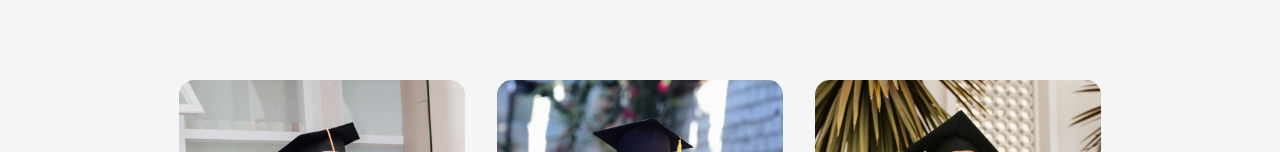
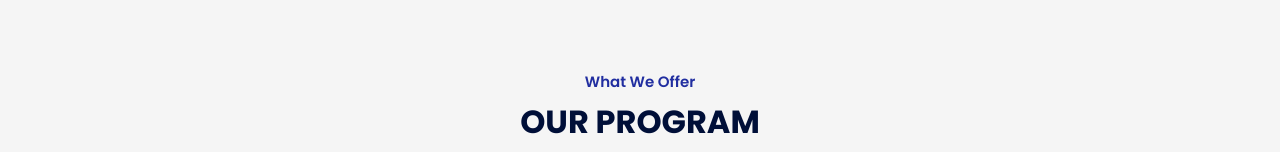
Before and after one commit to wdvaibhav15/Edu-Ray, a React (Vite) app: page / in a window 1280 px wide. Shown: the part 800-952 px from the top of the page. Built offline with nearby package versions, Linux system fonts and the light colour scheme.

Commit message:
complete title section

```diff
--- a/src/App.jsx
+++ b/src/App.jsx
@@ -2,6 +2,7 @@
 import Navbar from './Components/Navbar/Navbar'
 import Hero from './Components/Hero/Hero'
 import Programs from './Components/Programs/Programs'
+import Title from './Components/Title/Title'
 
 const App = () => {
   return (
@@ -9,6 +10,7 @@
       <Navbar />
       <Hero />
       <div className="container">
+        <Title subTitle="OUR PROGRAM" title="What We Offer" />
         <Programs />
       </div>
       </div>
--- a/src/Components/Title/Title.css
+++ b/src/Components/Title/Title.css
@@ -0,0 +1,14 @@
+.title{
+    text-align: center;
+    color:#212EA0 ;
+    font-size:15px ;
+    font-weight: 600;
+    text-decoration: uppercase;
+    margin: 70px 0 30px;
+}
+.title h2{
+    font-size: 32px;
+    color: #000F38;
+    margin-top: 5px;
+    text-transform: none;
+}
--- a/src/Components/Title/Title.jsx
+++ b/src/Components/Title/Title.jsx
@@ -1,10 +1,11 @@
 import React from 'react'
 import './Title.css'
 
-const Title = () => {
+const Title = (props) => {
   return (
-    <div>
-
+    <div className="title">
+      <p>{props.title}</p>
+      <h2>{props.subTitle}</h2>
     </div>
   )
 }
```
